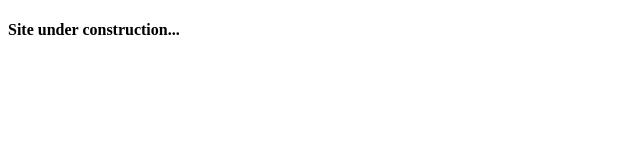
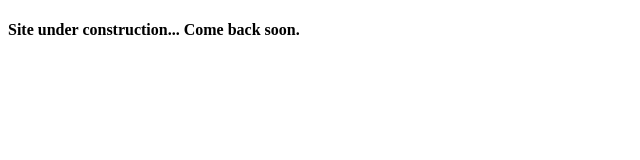
Before and after one commit to zeitgeist7/zeitgeist7.github.io, a plain HTML site: page index.html in a window 1280 px wide. Shown: the whole page, without its empty margins (0-640 px from the left). Drawn offline with Linux system fonts and the light colour scheme.

Commit message:
Test if updates are immediately available on guthub

```diff
--- a/index.html
+++ b/index.html
@@ -5,6 +5,6 @@
 	<title>ShunyaEk</title>
 </head>
 <body>
-	<h4>Site under construction...</h4>
+	<h4>Site under construction... Come back soon.</h4>
 </body>
 </html>
```
